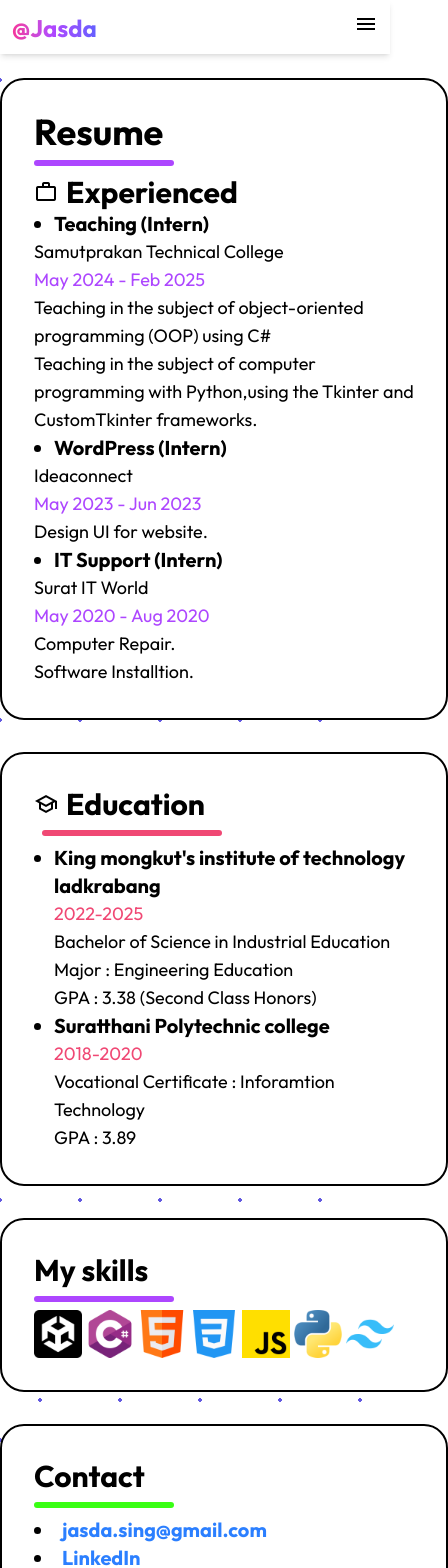
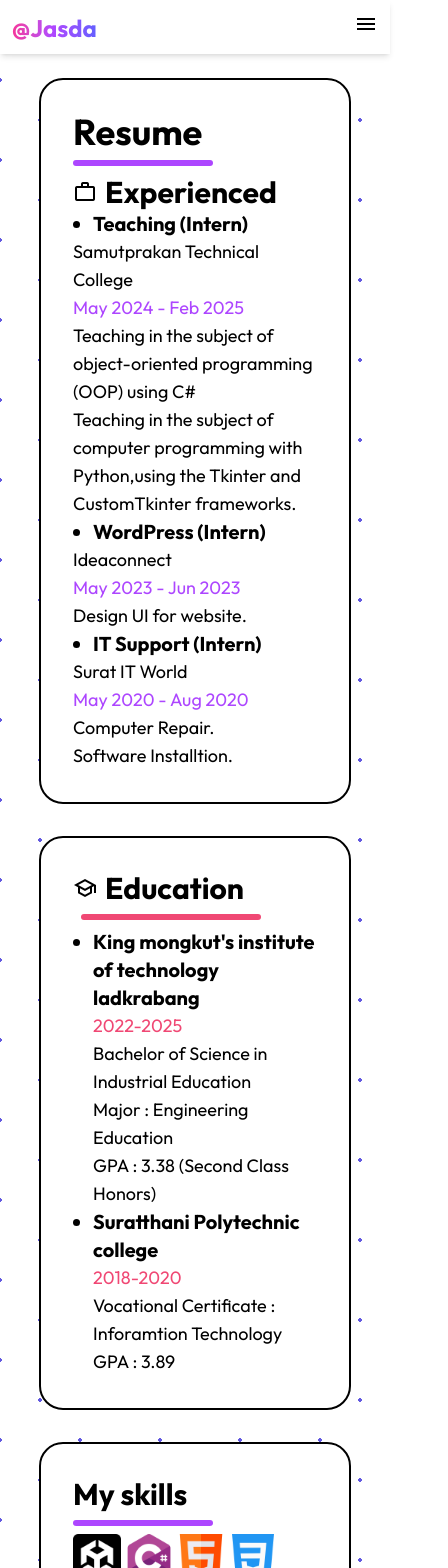
Before and after one commit to JASDA0000/Portfolio-Web, a Next.js app: page /resume in a window 390 px wide. Shown: the top 1568 px of the page, 448 px wide, since content can reach past the window. Built offline with nearby package versions, Linux system fonts and the light colour scheme; a web font is replaced by a local one.

Commit message:
fix reponsive mobile

```diff
--- a/src/app/resume/page.js
+++ b/src/app/resume/page.js
@@ -5,7 +5,7 @@ const outfit = Outfit({ subsets: ["latin"] });
 const page = () => {
   return (
     <main>
-      <div className={`flex w-5xl justify-center mx-auto space-x-2 max-sm:flex-col max-sm:w-md max-md:flex-col max-md:w-xl  ${outfit.className}`}>
+      <div className={`flex w-5xl justify-center mx-auto space-x-2 max-sm:flex-col max-sm:w-4/5 max-md:flex-col max-md:w-xl  ${outfit.className}`}>
         {/* Resume */}
         <div className="mt-6 mb-6 border-2 p-8 rounded-3xl w-full  bg-white text-black ">
         <p className="text-4xl font-bold">Resume</p>
@@ -70,11 +70,11 @@ const page = () => {
           </div>
           </div>
           {/* Box Skills */}
-        <div className={`flex w-5xl justify-center mx-auto space-x-2 max-sm:flex-col max-sm:w-md max-md:flex-col max-md:w-xl ${outfit.className}`}>
+        <div className={`flex w-5xl justify-center mx-auto space-x-2 max-sm:flex-col max-sm:w-4/5 max-md:flex-col max-md:w-xl ${outfit.className}`}>
           <div className="w-full mt-2 mb-6 border-2 p-8 rounded-3xl bg-white text-black ">
           <p className="text-3xl font-bold mb-2">My skills</p>
           <div className="border-b-purple-500 border-b-6 w-35 rounded-3xl mt-2 mb-2"></div>
-            <div className="flex space-x-1  ">
+            <div className="flex space-x-1 flex-wrap ">
             <Image src='/icon/unity.png' width={48} height={48} alt={"logo-unity"} />
             <Image src='/icon/c-sharp.png' width={48} height={48} alt={"logo-C#"} />
             <Image src='/icon/html.png' width={48} height={48} alt={"logo-html"} />
@@ -86,7 +86,7 @@ const page = () => {
           </div>
         </div>
           {/* Contact */}
-          <div className={`flex w-5xl justify-center mx-auto space-x-2 max-sm:flex-col max-sm:w-md max-md:flex-col max-md:w-xl ${outfit.className}`}>
+          <div className={`flex w-5xl justify-center mx-auto space-x-2 max-sm:flex-col max-sm:w-4/5 max-md:flex-col max-md:w-xl ${outfit.className}`}>
           <div className="w-full mt-2 mb-6 border-2 p-8 rounded-3xl bg-white text-black ">
           <p className="text-3xl font-bold mb-2">Contact</p>
           <div className="border-b-[#39FF14] border-b-6 w-35 rounded-3xl mt-2 mb-2"></div>
```
